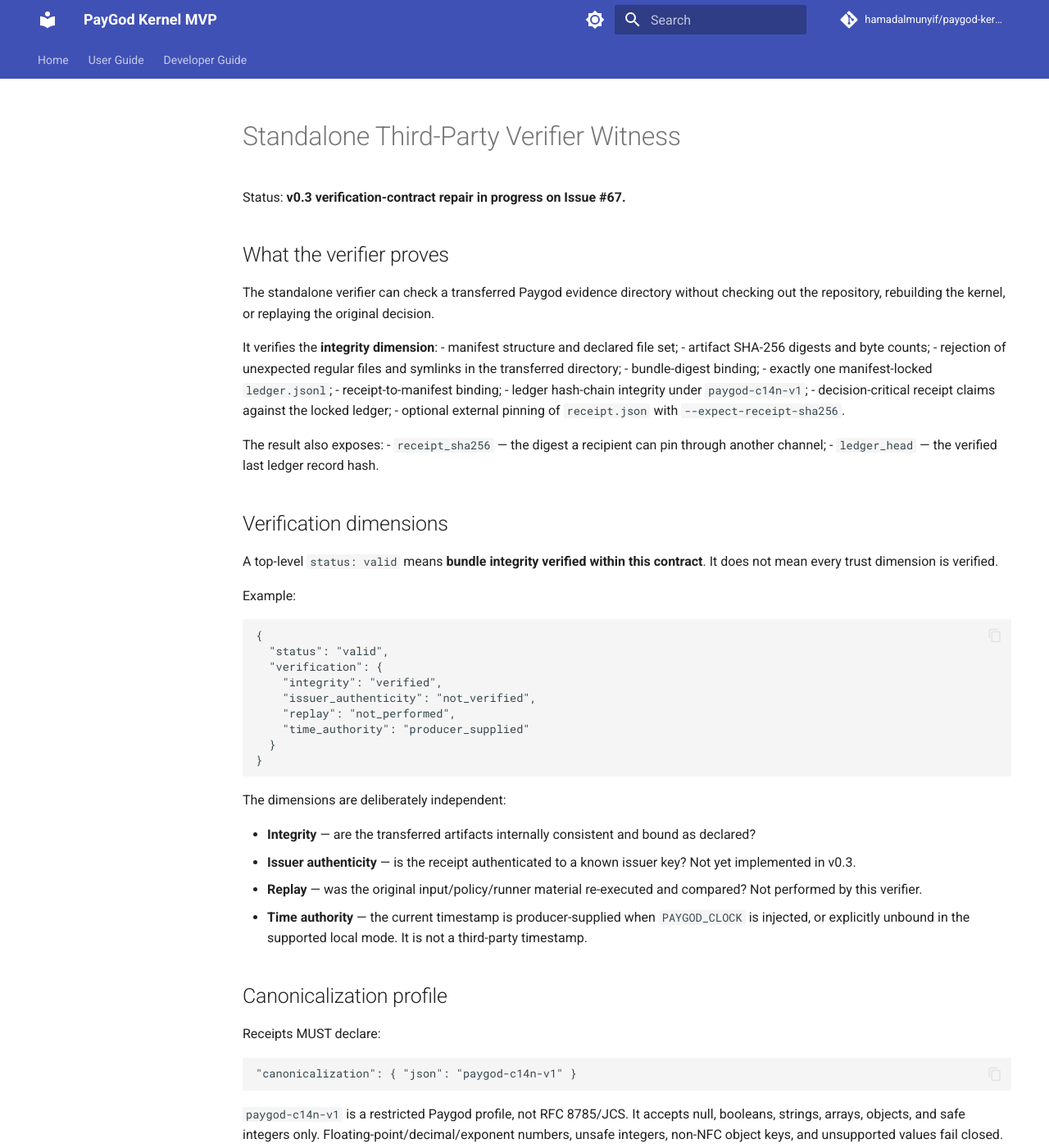
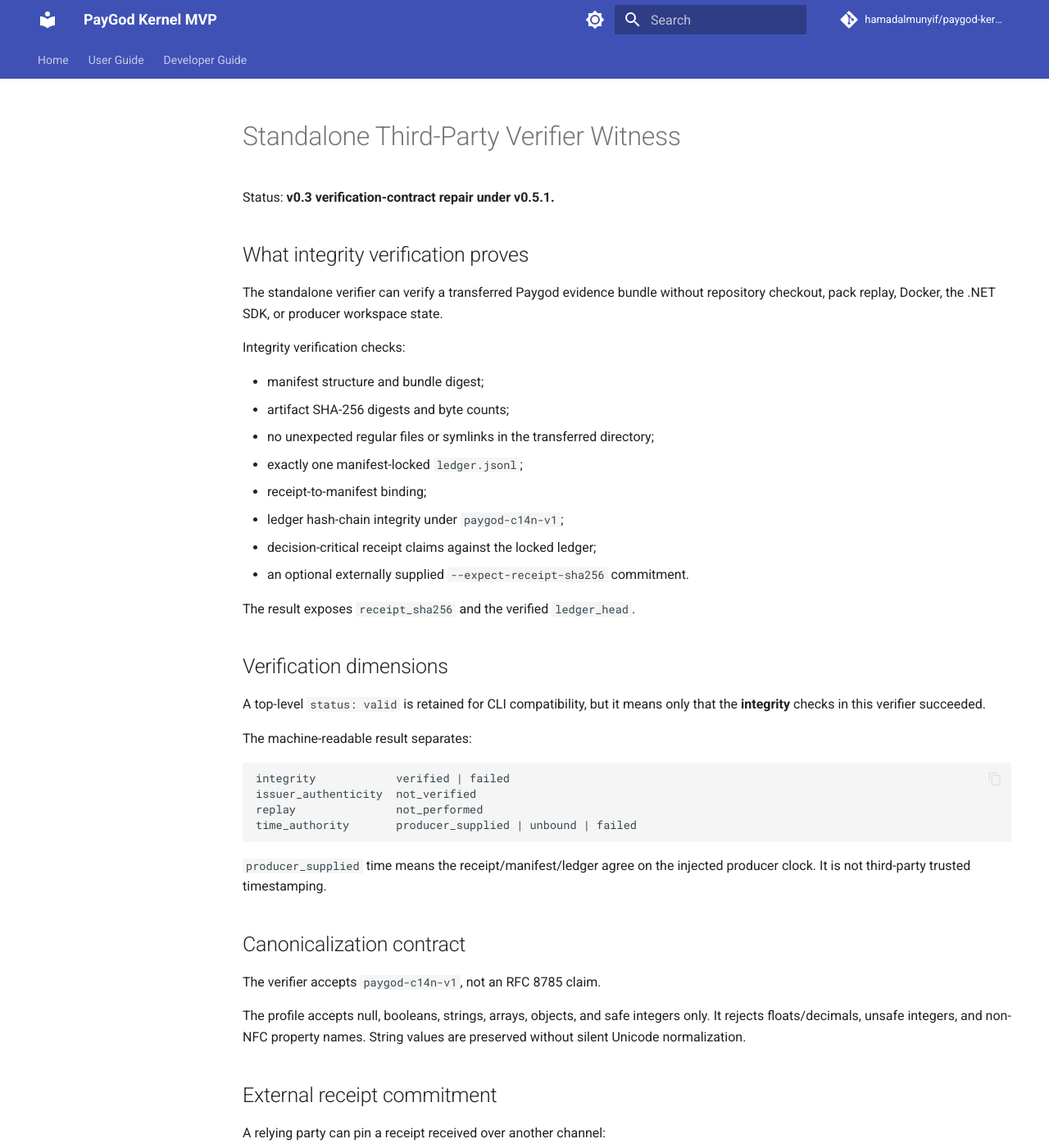
Before and after one commit to hamadalmunyif/paygod-kernel-mvp, an MkDocs documentation site: the page built from docs/STANDALONE_VERIFIER.md, in a window 1280 px wide and 1400 px high. Shown: the whole window at 82% size. Built offline with MkDocs 1.6.1 and Material for MkDocs 9.7.7, drawn with Linux system fonts in a browser that asks for light colours; comment, search, counter and statistics services are not loaded; some of the changed text lies outside the part shown.

Commit message:
docs: scope standalone verifier claims to proven dimensions

````diff
--- a/docs/STANDALONE_VERIFIER.md
+++ b/docs/STANDALONE_VERIFIER.md
@@ -1,105 +1,69 @@
 # Standalone Third-Party Verifier Witness
 
-Status: **v0.3 verification-contract repair in progress on Issue #67.**
+Status: **v0.3 verification-contract repair under v0.5.1.**
 
-## What the verifier proves
+## What integrity verification proves
 
-The standalone verifier can check a transferred Paygod evidence directory without checking out the repository, rebuilding the kernel, or replaying the original decision.
+The standalone verifier can verify a transferred Paygod evidence bundle without repository checkout, pack replay, Docker, the .NET SDK, or producer workspace state.
 
-It verifies the **integrity dimension**:
-- manifest structure and declared file set;
+Integrity verification checks:
+
+- manifest structure and bundle digest;
 - artifact SHA-256 digests and byte counts;
-- rejection of unexpected regular files and symlinks in the transferred directory;
-- bundle-digest binding;
+- no unexpected regular files or symlinks in the transferred directory;
 - exactly one manifest-locked `ledger.jsonl`;
 - receipt-to-manifest binding;
 - ledger hash-chain integrity under `paygod-c14n-v1`;
 - decision-critical receipt claims against the locked ledger;
-- optional external pinning of `receipt.json` with `--expect-receipt-sha256`.
+- an optional externally supplied `--expect-receipt-sha256` commitment.
 
-The result also exposes:
-- `receipt_sha256` — the digest a recipient can pin through another channel;
-- `ledger_head` — the verified last ledger record hash.
+The result exposes `receipt_sha256` and the verified `ledger_head`.
 
 ## Verification dimensions
 
-A top-level `status: valid` means **bundle integrity verified within this contract**. It does not mean every trust dimension is verified.
+A top-level `status: valid` is retained for CLI compatibility, but it means only that the **integrity** checks in this verifier succeeded.
 
-Example:
+The machine-readable result separates:
 
-```json
-{
-  "status": "valid",
-  "verification": {
-    "integrity": "verified",
-    "issuer_authenticity": "not_verified",
-    "replay": "not_performed",
-    "time_authority": "producer_supplied"
-  }
-}
+```text
+integrity            verified | failed
+issuer_authenticity  not_verified
+replay               not_performed
+time_authority       producer_supplied | unbound | failed
 ```
 
-The dimensions are deliberately independent:
+`producer_supplied` time means the receipt/manifest/ledger agree on the injected producer clock. It is not third-party trusted timestamping.
 
-- **Integrity** — are the transferred artifacts internally consistent and bound as declared?
-- **Issuer authenticity** — is the receipt authenticated to a known issuer key? Not yet implemented in v0.3.
-- **Replay** — was the original input/policy/runner material re-executed and compared? Not performed by this verifier.
-- **Time authority** — the current timestamp is producer-supplied when `PAYGOD_CLOCK` is injected, or explicitly unbound in the supported local mode. It is not a third-party timestamp.
+## Canonicalization contract
 
-## Canonicalization profile
+The verifier accepts `paygod-c14n-v1`, not an RFC 8785 claim.
 
-Receipts MUST declare:
-
-```json
-"canonicalization": { "json": "paygod-c14n-v1" }
-```
-
-`paygod-c14n-v1` is a restricted Paygod profile, not RFC 8785/JCS. It accepts null, booleans, strings, arrays, objects, and safe integers only. Floating-point/decimal/exponent numbers, unsafe integers, non-NFC object keys, and unsupported values fail closed. String values are preserved without silent Unicode normalization.
-
-See `spec/README.md` and `spec/test-vectors/canonical-json.json`.
+The profile accepts null, booleans, strings, arrays, objects, and safe integers only. It rejects floats/decimals, unsafe integers, and non-NFC property names. String values are preserved without silent Unicode normalization.
 
 ## External receipt commitment
 
-A relying party that receives the receipt digest through an independent channel can pin it:
+A relying party can pin a receipt received over another channel:
 
 ```bash
 python paygod-verify.py evidence \
-  --expect-receipt-sha256 <64-lowercase-hex> \
-  --result verification-result.json
+  --expect-receipt-sha256 <64-lowercase-hex>
 ```
 
-A mismatch fails closed.
+A mismatch fails closed. This proves equality with the externally committed receipt bytes; it does not by itself authenticate who supplied that external commitment.
 
-This authenticates neither the issuer nor the external facts by itself; it only binds verification to the externally supplied digest.
+## Unbound clock compatibility
 
-## Clock handling
-
-When the producer injects `PAYGOD_CLOCK`, the verifier checks its consistency with manifest/ledger time and reports:
-
-```text
-time_authority: producer_supplied
-```
-
-For the supported non-strict local path where the receipt clock is `unset`, acceptance requires `--allow-unbound-clock` and reports:
-
-```text
-time_authority: unbound
-```
-
-No current path claims trusted third-party time.
+Legacy/local output whose receipt clock is `unset` requires explicit `--allow-unbound-clock`. The result reports `time_authority: unbound`.
 
 ## Non-claims
 
-The current verifier does **not** prove:
-- truth or provenance of an external real-world fact;
-- issuer identity or possession of an institutional signing key;
+The verifier does not currently prove:
+
+- publisher/issuer identity;
+- truth or provenance of external evidence;
 - trusted third-party time;
-- replay of the policy decision;
-- institutional adoption or willingness to pay;
-- a live financial or operational release integration.
+- replay of the original decision;
+- institutional adoption;
+- a live financial/payment release.
 
-**Integrity is not authenticity. Authenticity is not external truth.**
-
-## Next gate
-
-After v0.5.1 closes, the next engineering activity is an **Internal Rehearsal** designed to attack these boundaries before any external pilot. Issuer signing and real provenance remain separately versioned follow-ups.
+Those capabilities require separate evidence and MUST NOT be inferred from `status: valid`.
````
